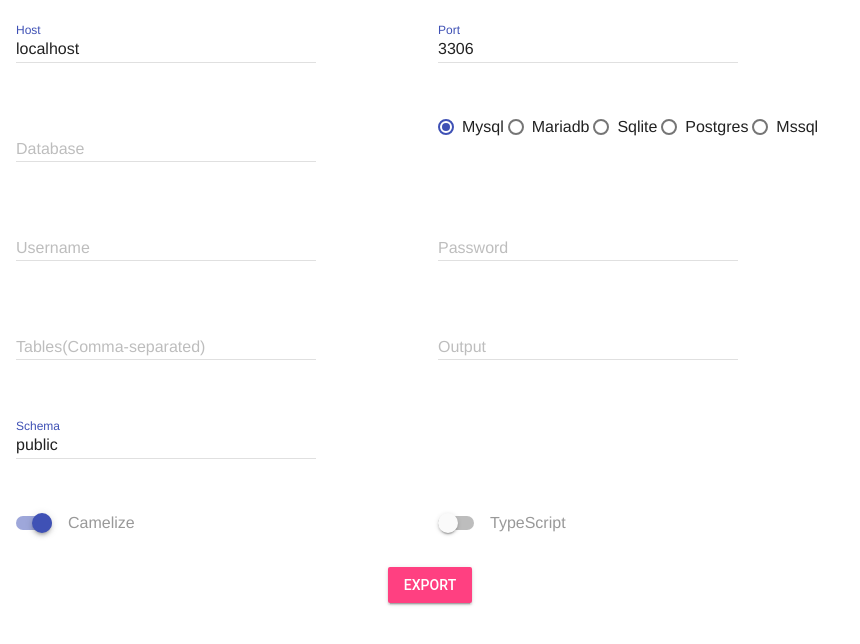
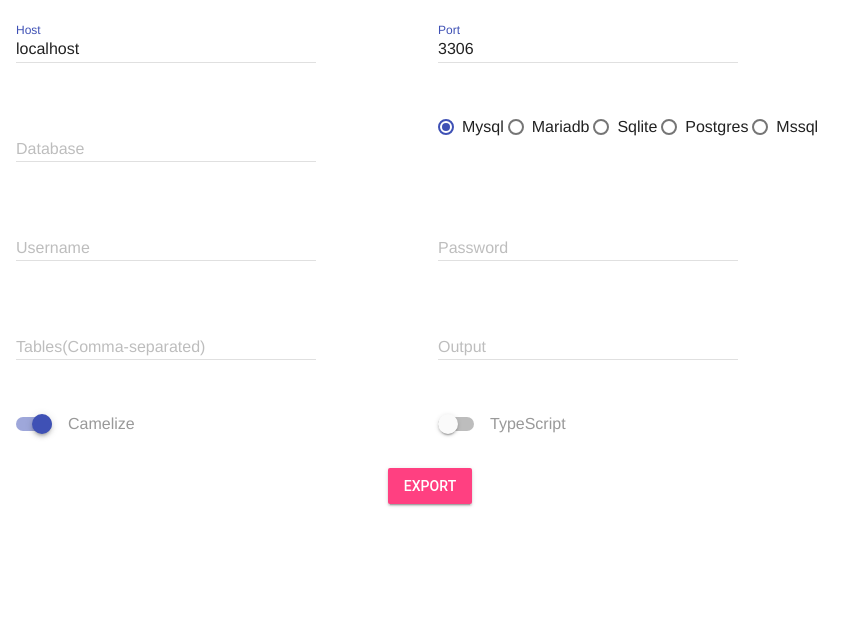
Before and after one commit to andyforever/sequelizer, an Electron app: page index.html in a window 860 px wide. Drawn offline with Linux system fonts and the light colour scheme.

Commit message:
Revert "added schema input"

```diff
--- a/index.html
+++ b/index.html
@@ -86,14 +86,6 @@
         </div>
         <div class="mdl-grid">
           <div class="mdl-cell mdl-cell--6-col">
-            <div class="mdl-textfield mdl-js-textfield mdl-textfield--floating-label">
-              <input class="mdl-textfield__input" type="text" id="schema" value="public" name="schema">
-              <label class="mdl-textfield__label" for="schema">Schema</label>
-            </div>
-          </div>
-        </div>
-        <div class="mdl-grid">
-          <div class="mdl-cell mdl-cell--6-col">
             <label class="mdl-switch mdl-js-switch mdl-js-ripple-effect" for="camelCase">
               <input type="checkbox" id="camelCase" class="mdl-switch__input" checked name="camelCase">
               <span class="mdl-switch__label" style="color: #999">Camelize</span>
```
